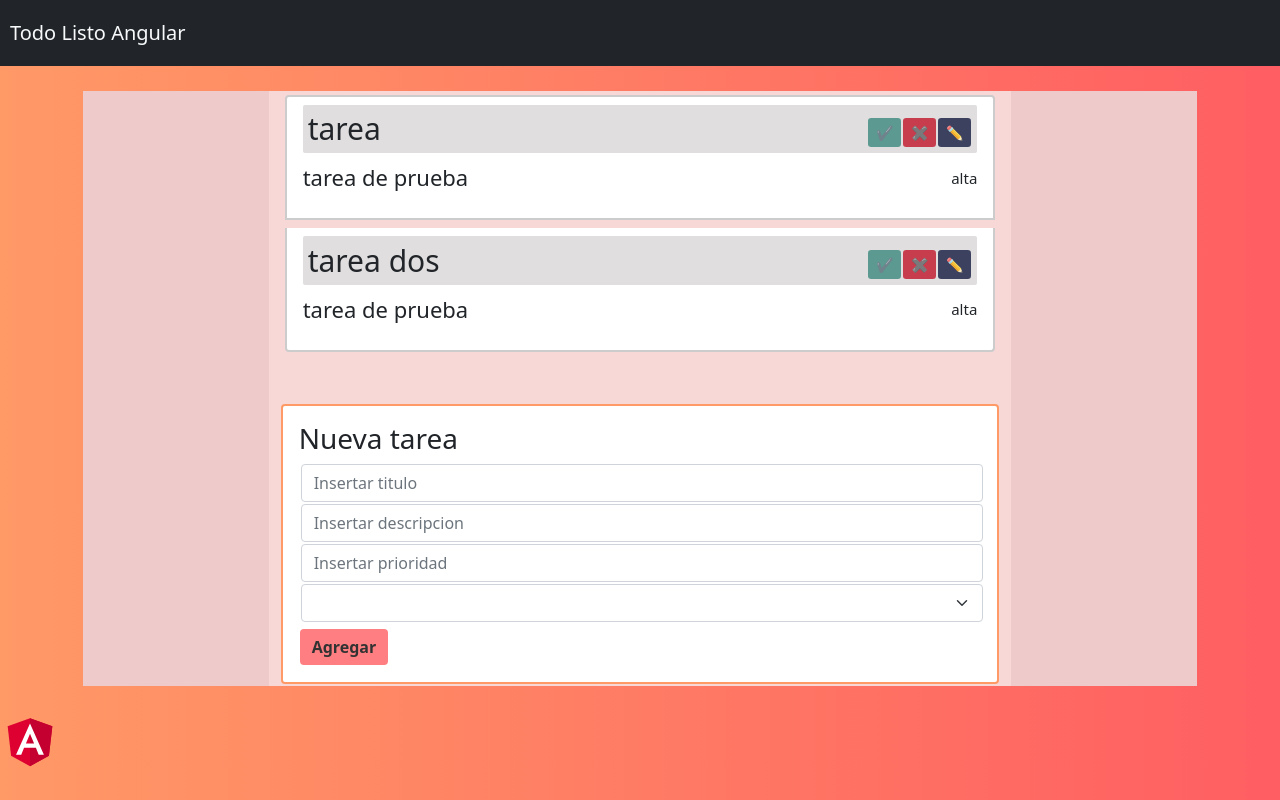
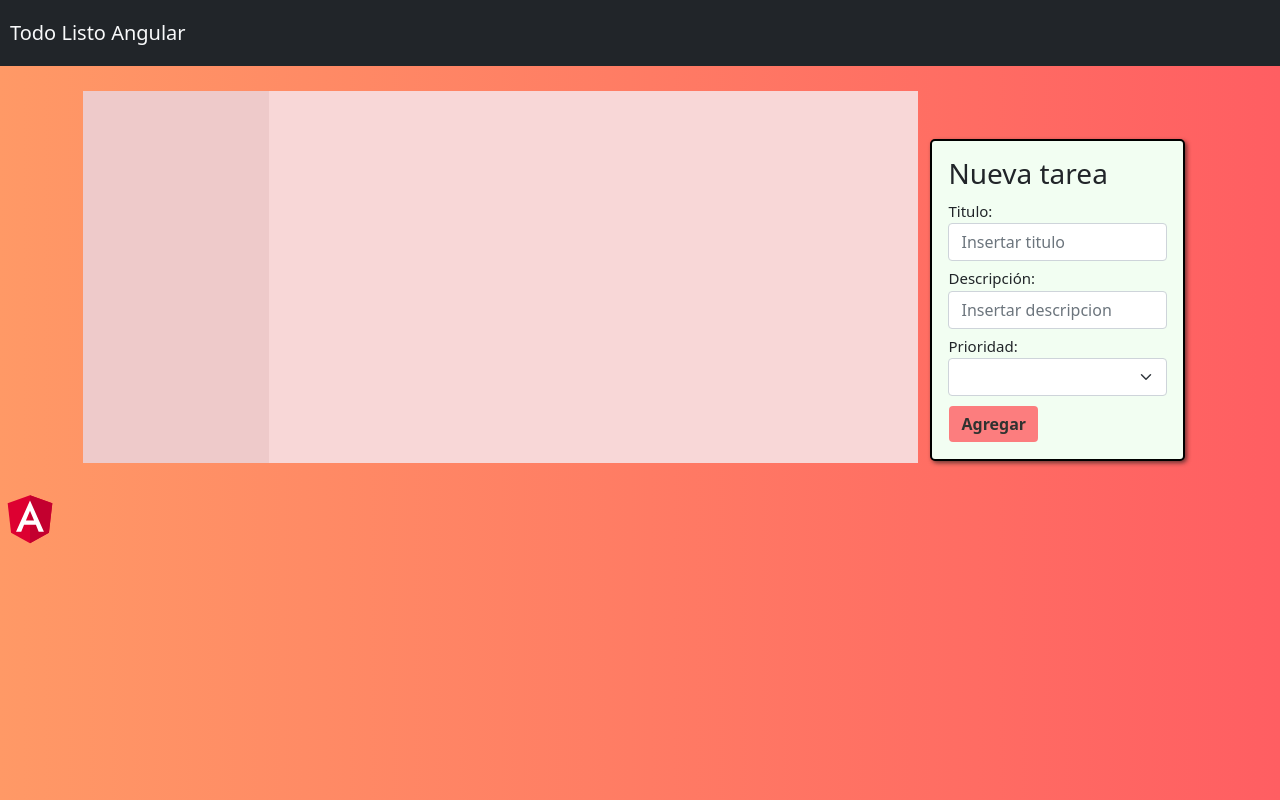
Before and after one commit to CamiloPenagos99/TodoApp, an Angular app: page / in a window 1280 px wide. Built offline with nearby package versions, Linux system fonts and the light colour scheme.

Commit message:
CRUD it is Ok, using LocalStorage

```diff
--- a/src/app/app.component.html
+++ b/src/app/app.component.html
@@ -7,7 +7,8 @@
 <div class="container" style="padding: 25px">
   <div class="row">
     <div class="col-md-2" style="background-color: rgb(238, 202, 202);"></div>
-    <div class="col-md-8" style="background-color: rgb(248, 215, 215);">
+    <div class="col-md-7" style="background-color: rgb(248, 215, 215);">
+      <div class="content-list">
       <ul class="list-group">
           <li
           *ngFor="let task of getTasks()"
@@ -18,7 +19,8 @@
             <span>
             <button class="btn ok btn-sm" (click)=doTask(task) title="Terminar">✔</button>
             <button class="btn del btn-sm"
-            (click)=deleteTask(task.id) title="Eliminar">✖</button>
+            (click)=deleteTask(task)
+            title="Eliminar">✖</button>
             <button class="btn edit btn-sm" (click)=editTask(task) title="Editar">✏</button>
             </span>
 
@@ -30,17 +32,21 @@
           </span></p>
         </li>
       </ul>
+      </div>
+    </div>
 
+    <div class="col-md-3 formi" >
       <div class="card mt-5" style="">
-        <div class="card-body">
+        <div class="card-body col-auto">
           <span *ngIf="editing"><h3 class="card-title">Editar tarea</h3></span>
           <span *ngIf="!editing"><h3 class="card-title">Nueva tarea</h3></span>
           <div class="form-group">
+            <label for="" class="form-label">Titulo:</label>
             <input type="text" [(ngModel)]="currenTask.title"  placeholder="Insertar titulo"  class="form-control">
+            <label for="" class="form-label">Descripción:</label>
             <input type="text" [(ngModel)]="currenTask.description"  placeholder="Insertar descripcion" class="form-control">
-            <input type="text" [(ngModel)]="currenTask.priority"  placeholder="Insertar prioridad"  class="form-control">
+            <label for="" class="form-label">Prioridad:</label>
             <select class="form-select form-control" aria-label="multiple select example" [(ngModel)]="currenTask.priority">
-              <option selected>Seleccionar prioridad</option>
               <option value="alta">Alta</option>
               <option value="media">Media</option>
               <option value="baja">Baja</option>
@@ -53,7 +59,6 @@
       </div>
 
     </div>
-    <div class="col-md-2" style="background-color: rgb(238, 202, 202);"></div>
   </div>
 </div>
 
--- a/src/app/app.component.ts
+++ b/src/app/app.component.ts
@@ -10,34 +10,66 @@ export class AppComponent {
 
   title = 'Angular-TodoList';
 
-  tareaUno:Task = new Task(1,"tarea","tarea de prueba","alta",false);
-  tareaDos:Task = new Task(2,"tarea dos","tarea de prueba","alta",false);
 
   currenTask:Task = new Task(0,"","","",false);
+  aux:Task = new Task(0,"","","",false);
 
-  tasks:Task[]= [this.tareaUno, this.tareaDos];
+  tasks:Task[]= [];
 
   public editing:boolean = false;
 
+  ngOnInit(): void {
+    this.loaded();
+  }
+
+  //Metodo para leer el arreglo del localstorage
+  public loaded(){
+
+    if(localStorage.getItem("_task")!=null){
+      const arrayLocalStorage = JSON.parse(localStorage.getItem("_task")|| "{}");
+
+      //Cargar los items de tareas en el arreglo de la app,
+      //revisar problema de parseo
+      for (let i = 0; i < arrayLocalStorage.length ; i++) {
+        const obj=arrayLocalStorage[i];
+        this.aux = new Task(obj._id,obj._title,obj._description,obj._priority,obj._status);
+        this.tasks.push(this.aux);
+    }
+  }
+}
+
  public getTasks():Task[] {
    return this.tasks;
+ }
+
+ //Metodo para persistir el arreglo con localstorage
+ public persistence(array:Task[]){
+  localStorage.setItem("_task",JSON.stringify(array));
  }
 
   //Agregar tarea
   addTask(){
     this.currenTask.id=this.tasks.length+1;
     this.tasks.push(this.currenTask);
+    this.persistence(this.tasks)
     this.currenTask = new Task(0,"","","",false);
   }
 
   //Marcar tarea como realizada
   doTask(task:Task){
      task.status=true;
+     this.persistence(this.tasks)
   }
 
   //eliminar tarea
-  deleteTask(id:number){
-    alert("Eliminada:" + id);
+  deleteTask(tasku:Task){
+
+   if(confirm("¿Quieres eliminar la tarea?")){
+    this.tasks = this.tasks.filter(task => task != tasku);
+    this.currenTask=new Task(0,"","","",false);
+    this.persistence(this.tasks)
+   }else this.currenTask=new Task(0,"","","",false);
+
   }
 
   //habilitar Editar tarea
@@ -48,8 +80,9 @@ export class AppComponent {
 
   //guardar cambios tarea
   updateTask(){
-    this.editing=true;
     this.currenTask = new Task(0,"","","",false);
+    this.editing=false;
+    this.persistence(this.tasks)
   }
 
 
--- a/src/styles.css
+++ b/src/styles.css
@@ -16,6 +16,10 @@ body{
 .list-group-item:hover{
     border: 2px solid #ff5e62;
 }
+
+/*.content-list{
+ overflow: scroll
+} */
 
 .list-group-item-heading{
    padding: 5px;
@@ -41,12 +45,27 @@ h4::first-letter{
     font-size: 15px;
 }
 
+.formi{
+    display: flex;
+    align-items: center;
+    justify-content: center;
+
+}
 .card{
-    border: 2px solid #ff9966;
+    border: 2px solid black;
+    border-radius: 5px;
+    box-shadow: 2px 2px 4px rgba(22, 22, 22, 0.616);
     margin-bottom: 2px;
+    background-color: #f2fef2;
 }
 .form-control{
-    margin: 2px;
+    margin-bottom: 5px;
+}
+
+.form-label{
+    font-size: 15px;
+    font-weight: 500;
+    margin-bottom: 1px;
 }
 
 .btn{
```
